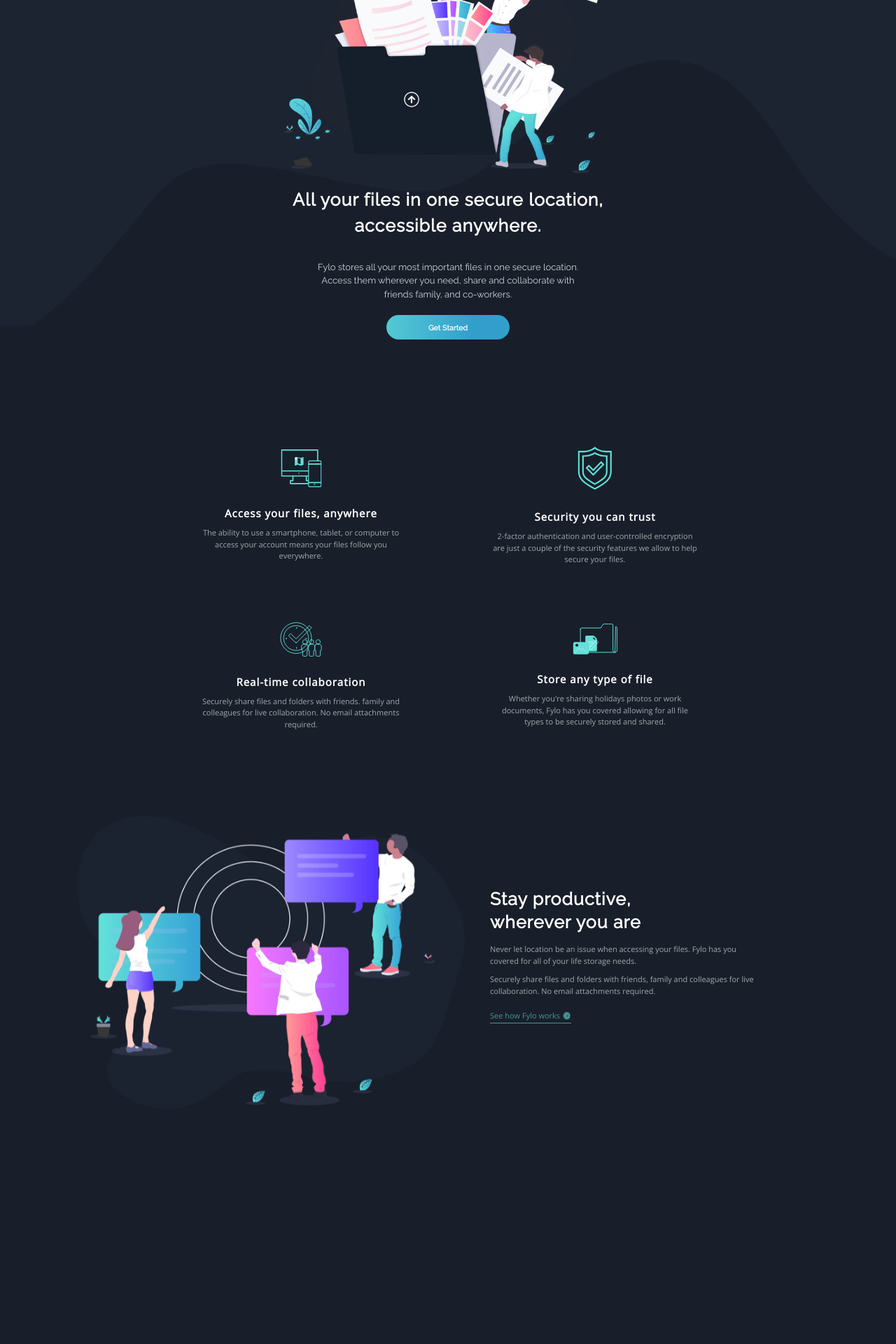
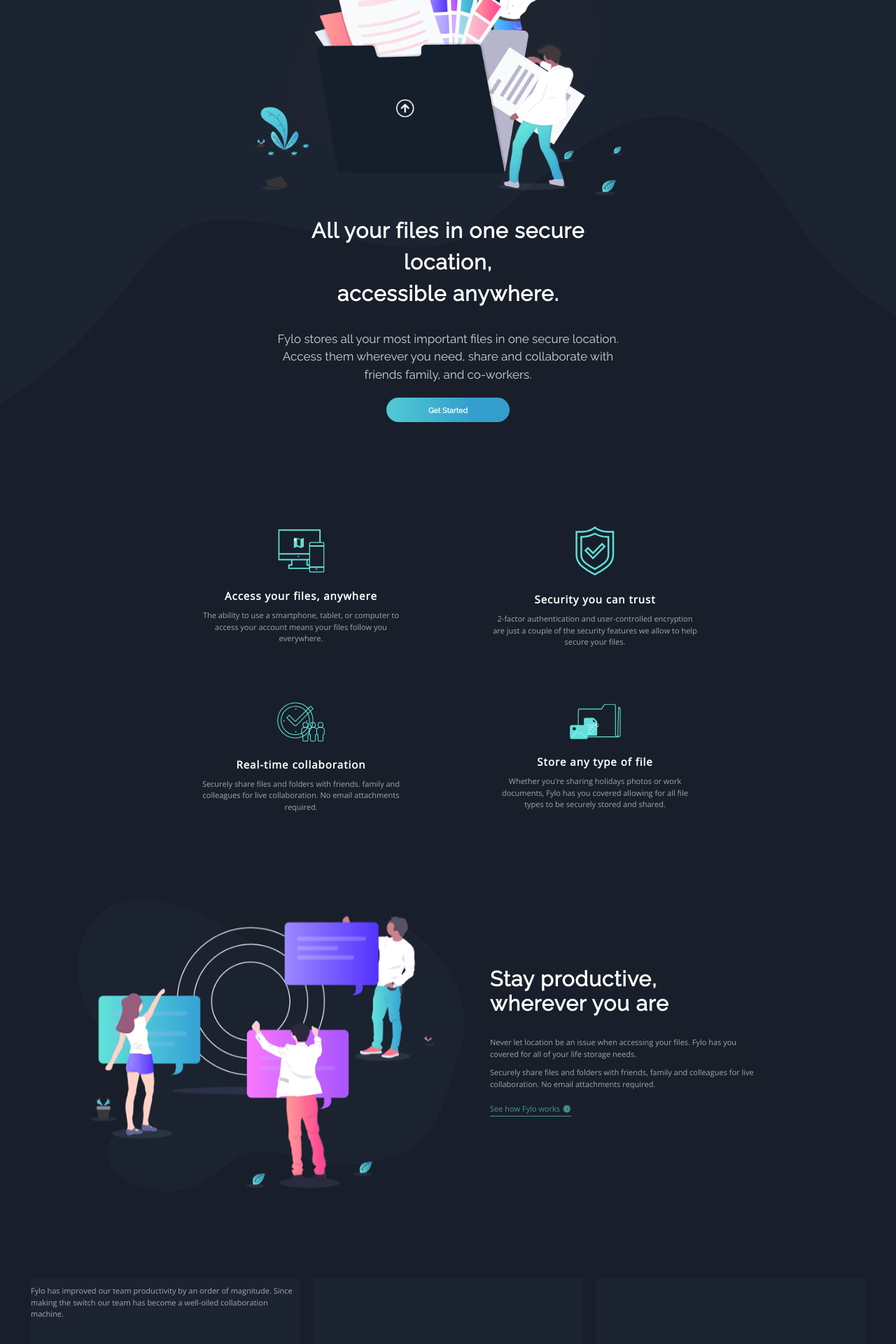
Before and after one commit to VincenzoParrinelli/Fylo-dark-theme-landing-page, a React (Vite) app: page / in a window 1280 px wide. Shown: the part 234-2154 px from the top of the page at 70% size. Before the commit the page ends 1842 px from the top, so only its background shows below. Built offline with nearby package versions, Linux system fonts and the light colour scheme.

Commit message:
refact(typography): correct measures

```diff
--- a/src/Components/LandingPage.tsx
+++ b/src/Components/LandingPage.tsx
@@ -25,7 +25,10 @@
                 <div className="landing-page__get-started-text-container">
                     <img src="../../Assets/Images/illustration-intro.png" alt="illustration" className="landing-page__illustration-intro" />
 
-                    <h1 className="heading-primary">All your files in one secure location, accessible anywhere.</h1>
+                    <h1 className="heading-primary">
+                        All your files in one secure location, <br /> accessible anywhere.
+
+                    </h1>
 
                     <p className="paragraph-primary">
                         Fylo stores all your most important files in one secure location. Access them wherever you need, share and collaborate
@@ -96,8 +99,7 @@
                     <div className="landing-page__stay-productive-container">
 
                         <div className="landing-page__stay-productive-heading-container">
-                            <h1 className="heading-primary heading-primary--left">Stay productive,</h1>
-                            <h1 className="heading-primary heading-primary--left">wherever you are</h1>
+                            <h1 className="heading-primary heading-primary--left clear-line-height">Stay productive, wherever you are</h1>
                         </div>
 
                         <p className="paragraph-tertiary">
@@ -118,6 +120,24 @@
                     </div>
 
                 </section>
+
+
+                <section className="landing-page__cards-section">
+                    <div className="landing-page__card">
+
+                        <p className="paragraph-tertiary">
+                            Fylo has improved our team productivity by an order of magnitude. Since making the switch our
+                            team has become a well-oiled collaboration machine.
+                        </p>
+
+                    </div>
+                    <div className="landing-page__card">
+
+                    </div>
+                    <div className="landing-page__card">
+
+                    </div>
+                </section>
             </main>
         </div>
     )
--- a/src/scss/base/_typography.scss
+++ b/src/scss/base/_typography.scss
@@ -7,11 +7,12 @@
 
 .heading-primary {
     line-height: 1.5;
-    margin-top: 2rem;
+    margin-top: 6rem;
     margin-bottom: 3rem;
-    font-size: 2.5rem;
+    font-size: 3rem;
 
     &--left {
+        margin-top: 0;
         text-align: left;
         line-height: 0.1;
     }
@@ -39,8 +40,8 @@
 }
 
 .paragraph-primary {
-    font-size: 1.3rem;
-    inline-size: 40rem;
+    font-size: 1.7rem;
+    inline-size: 50rem;
 }
 
 .paragraph-secondary {
@@ -66,3 +67,7 @@
         }
     }
 }
+
+.clear-line-height {
+    line-height: unset;
+}
--- a/src/scss/pages/_landing-page.scss
+++ b/src/scss/pages/_landing-page.scss
@@ -19,7 +19,7 @@
             position: absolute;
             width: 100%;
             height: 50rem;
-            bottom: -2rem;
+            bottom: -10rem;
             background: url("../../../Assets/Images/bg-curvy-desktop.svg");
             background-size: cover;
             background-position: center;
@@ -49,7 +49,7 @@
     &__get-started-text-container,
     &__feature {
         display: flex;
-        width: 35%;
+        width: 40%;
         flex-direction: column;
         align-items: center;
         justify-content: center;
@@ -68,11 +68,13 @@
     }
 
     &__icon {
-        transform: scale(0.7);
+        transform: scale(0.8);
     }
 
     &__illustration-intro {
         width: 47rem;
+
+        transform: scale(1.18);
         height: auto;
     }
 
@@ -119,4 +121,19 @@
         height: 5%;
         transform: scale(0.8);
     }
+
+    &__cards-section {
+        display: flex;
+        justify-content: center;
+        align-items: center;
+        width: 100vw;
+        height: 50vh;
+    }
+
+    &__card {
+        width: 30%;
+        height: 50%;
+        margin: 1rem;
+        background-color: $color-primary-dark-blue-1;
+    }
 }
```
